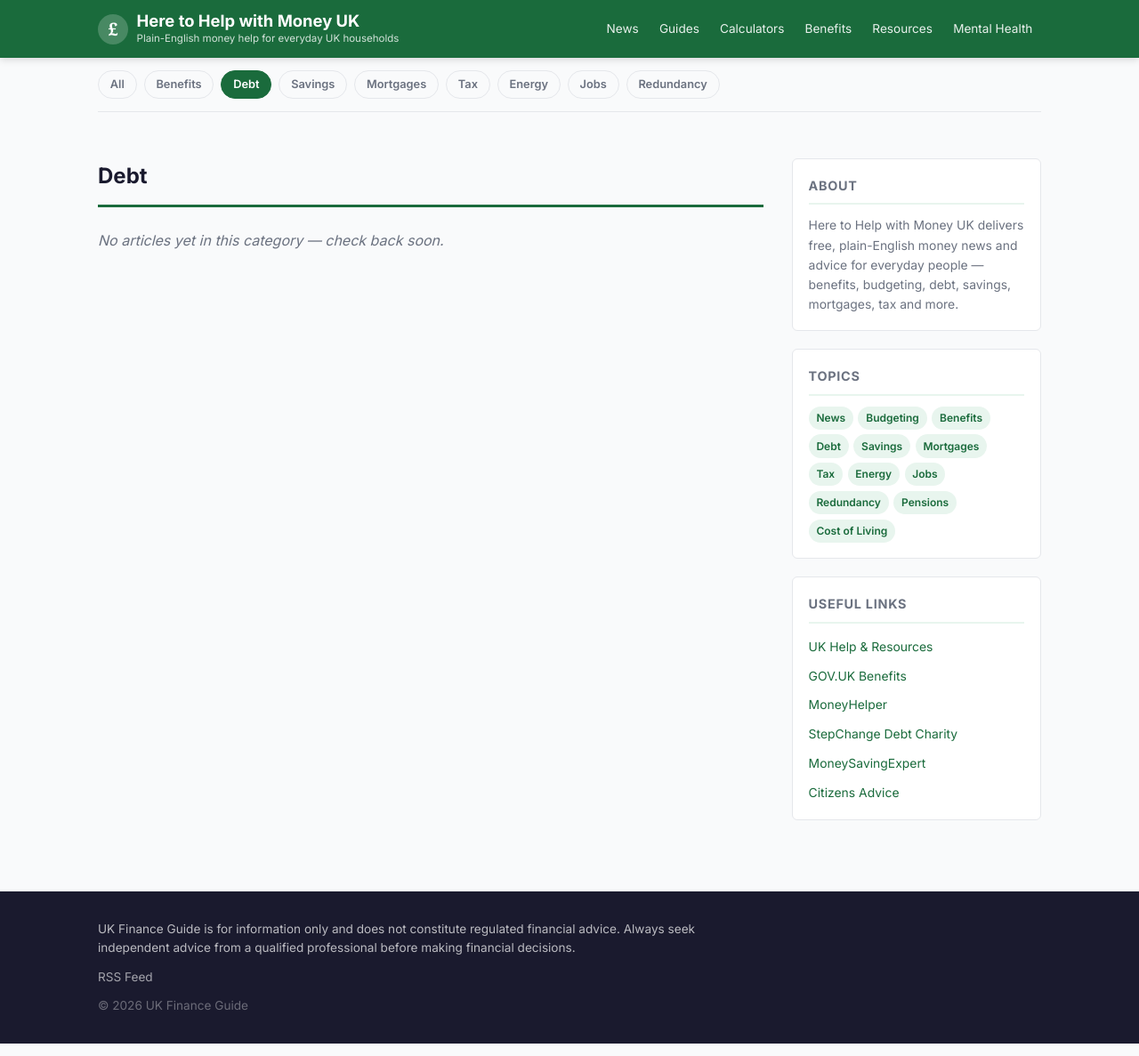
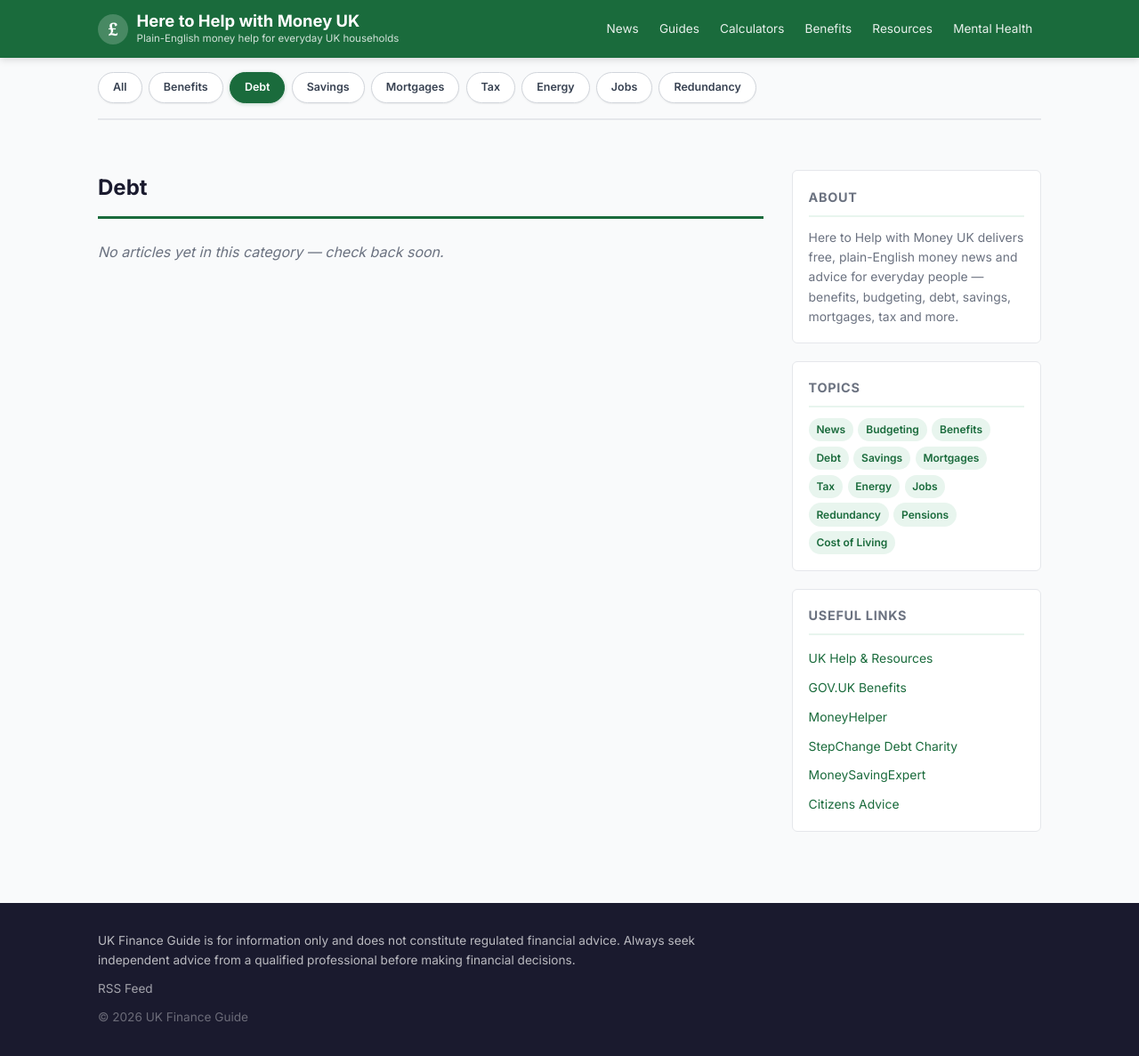
Before and after one commit to tetsuakira-vk/ukfinance, a Jekyll site: the page built from category/debt/index.html, in a window 1280 px wide and 1187 px high. Shown: the whole window at 89% size. Built offline with Jekyll 4.4.1, drawn with Linux system fonts in a browser that asks for light colours.

Commit message:
Fix filter pills: solid white bg with border, green active/hover state
Co-Authored-By: Claude Sonnet 4.6 <noreply@anthropic.com>

```diff
--- a/_layouts/home.html
+++ b/_layouts/home.html
@@ -3,7 +3,7 @@ layout: default
 ---
 <div class="container">
   <nav class="news-filters" aria-label="Filter by topic">
-    <a href="{{ '/' | relative_url }}" class="news-filter-pill{% if page.url == '/' %} active{% endif %}">All</a>
+    <a href="{{ '/' | relative_url }}" class="news-filter-pill active">All</a>
     <a href="{{ '/category/benefits/' | relative_url }}" class="news-filter-pill">Benefits</a>
     <a href="{{ '/category/debt/' | relative_url }}" class="news-filter-pill">Debt</a>
     <a href="{{ '/category/savings/' | relative_url }}" class="news-filter-pill">Savings</a>
--- a/assets/css/main.css
+++ b/assets/css/main.css
@@ -191,28 +191,35 @@ a.label-pill:hover { background: var(--green); color: #fff; }
 .news-filters {
   display: flex;
   flex-wrap: wrap;
-  gap: 0.5rem;
-  padding: 0.85rem 0;
-  border-bottom: 1px solid var(--border);
-  margin-bottom: 1.25rem;
+  gap: 0.45rem;
+  padding: 1rem 0 1.1rem;
+  border-bottom: 2px solid var(--border);
+  margin-bottom: 1.5rem;
 }
 .news-filter-pill {
   display: inline-block;
-  padding: 0.3rem 0.8rem;
+  padding: 0.38rem 1rem;
   border-radius: 99px;
-  font-size: 0.8rem;
+  font-size: 0.78rem;
   font-weight: 600;
-  color: var(--muted);
-  background: var(--bg-card);
-  border: 1px solid var(--border);
+  color: #374151;
+  background: #fff;
+  border: 1.5px solid #d1d5db;
   text-decoration: none;
-  transition: background 0.15s, color 0.15s, border-color 0.15s;
+  white-space: nowrap;
+  transition: background 0.15s, color 0.15s, border-color 0.15s, box-shadow 0.15s;
+  box-shadow: 0 1px 2px rgba(0,0,0,0.06);
 }
-.news-filter-pill:hover,
+.news-filter-pill:hover {
+  background: var(--green-light);
+  color: var(--green);
+  border-color: var(--green-mid);
+}
 .news-filter-pill.active {
   background: var(--green);
   color: #fff;
   border-color: var(--green);
+  box-shadow: 0 1px 4px rgba(26,107,60,0.25);
 }
 
 /* ── Sidebar ──────────────────────────────────────────────────────────────── */
```
